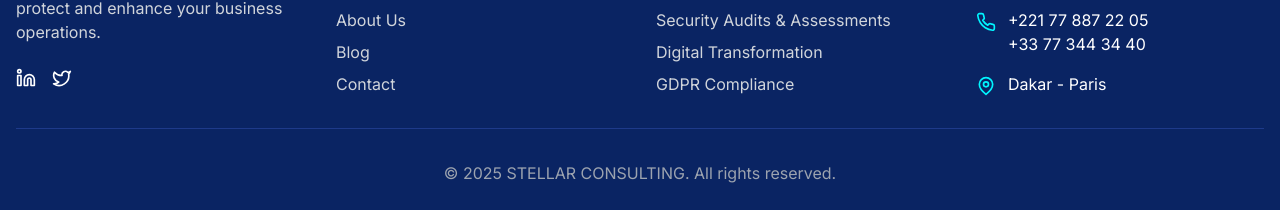
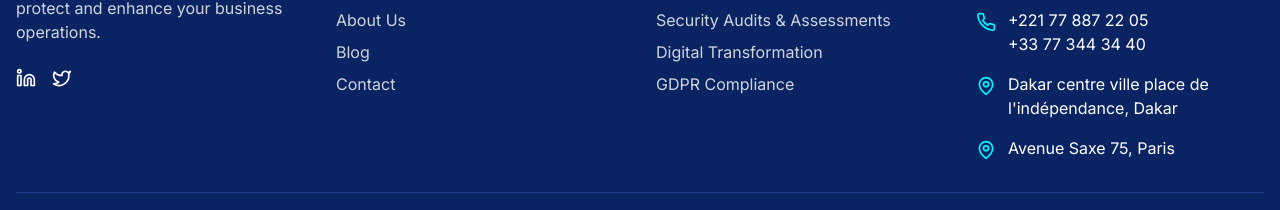
Before and after one commit to izb777/xxx, a React (Vite) app: page / in a window 1280 px wide. Shown: the part 3852-4062 px from the top of the page. Built offline with nearby package versions, Linux system fonts and the light colour scheme.

Commit message:
feat: update contact

```diff
--- a/src/components/Footer.tsx
+++ b/src/components/Footer.tsx
@@ -93,7 +93,11 @@ const Footer: React.FC = () => {
                 </li>
               <li className="flex items-start gap-3">
                 <MapPin size={20} className="text-teal-400 flex-shrink-0 mt-1" />
-                <span>Dakar - Paris</span>
+                <span>Dakar centre ville place de l'indépendance, Dakar</span>
+              </li>
+              <li className="flex items-start gap-3">
+                <MapPin size={20} className="text-teal-400 flex-shrink-0 mt-1" />
+                <span>Avenue Saxe 75, Paris</span>
               </li>
             </ul>
           </div>
```
